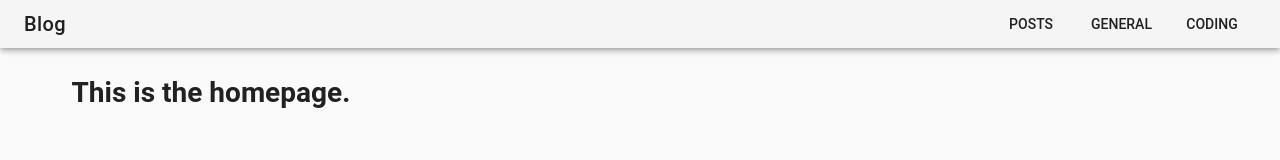
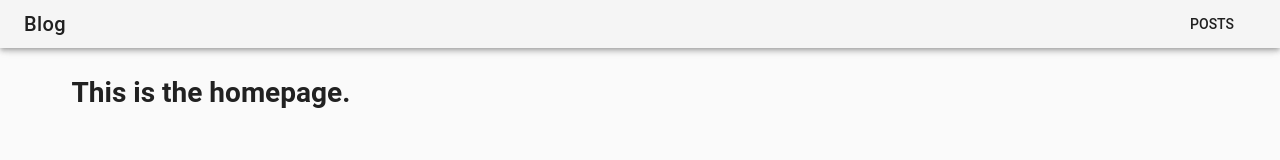
Before and after one commit to not-matthias/vue-blog, a Vue app: page /posts in a window 1280 px wide. Shown: the top 160 px of the page. Built offline with nearby package versions, Linux system fonts and the light colour scheme.

Commit message:
Removed categories (will be implemented later)

```diff
--- a/src/components/Header.vue
+++ b/src/components/Header.vue
@@ -9,7 +9,7 @@
       <v-toolbar-items>
         <v-btn flat @click="$router.push({ name: 'posts' })">Posts</v-btn>
 
-        <v-btn flat v-for="(category, key) in categories" :key="key">{{ category.name }}</v-btn>
+        <!-- <v-btn flat v-for="(category, key) in categories" :key="key">{{ category.name }}</v-btn> -->
       </v-toolbar-items>
     </v-toolbar>
   </div>
@@ -26,6 +26,9 @@ export default class Header extends Vue {
   private name: string = 'My Blog';
   private categories: ICategory[] = [];
 
+  /**
+   * Sets the variables via the config.
+   */
   private created() {
     this.name = config.title;
     this.categories = config.categories;
```
